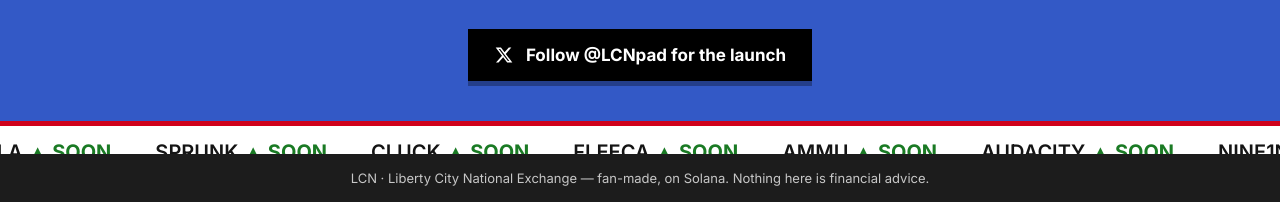
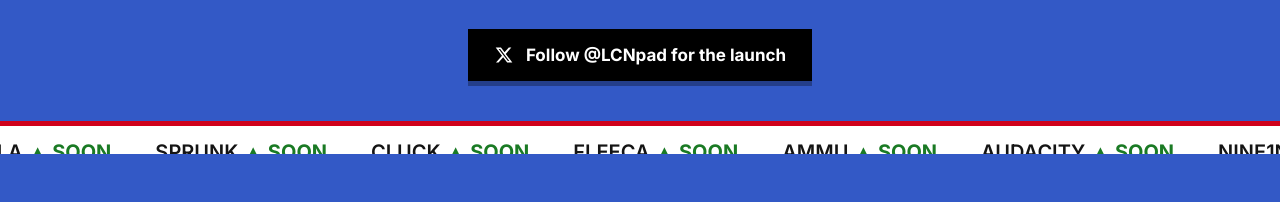
Before and after one commit to sael2121/lcn-exchange, a plain HTML site: page index.html in a window 1280 px wide. Shown: the part 667-869 px from the top of the page. After the commit the page ends 821 px from the top, so only its background shows below. Drawn offline with Linux system fonts and the light colour scheme.

Commit message:
Coming soon: remove the footer text
Co-Authored-By: Claude Opus 5.5 <noreply@anthropic.com>
Claude-Session: https://claude.ai/code/session_01JhLCQJEYmWVEagXHpE6hQx

```diff
--- a/index.html
+++ b/index.html
@@ -36,7 +36,7 @@
   .track { display: flex; gap: 44px; width: max-content; white-space: nowrap; font-size: 20px; font-weight: 600; animation: scroll 36s linear infinite; }
   .track span b { color: #1a7a24; }
   @keyframes scroll { from { transform: translateX(0); } to { transform: translateX(-50%); } }
-  footer { background: #1c1c1c; color: #c7c7c7; font-size: 13px; text-align: center; padding: 16px 20px; }
+  footer { background: #1c1c1c; height: 14px; }
   @media (prefers-reduced-motion: reduce) { .soon, .track { animation: none; } }
   @media (max-width: 480px) { .logo { width: 170px; height: 170px; } .companies img { width: 42px; height: 42px; } }
 </style>
@@ -68,7 +68,7 @@
 <div class="ticker" aria-hidden="true">
   <div class="track" id="track"></div>
 </div>
-<footer>LCN · Liberty City National Exchange — fan-made, on Solana. Nothing here is financial advice.</footer>
+<footer aria-hidden="true"></footer>
 
 <script>
 (function () {
```
